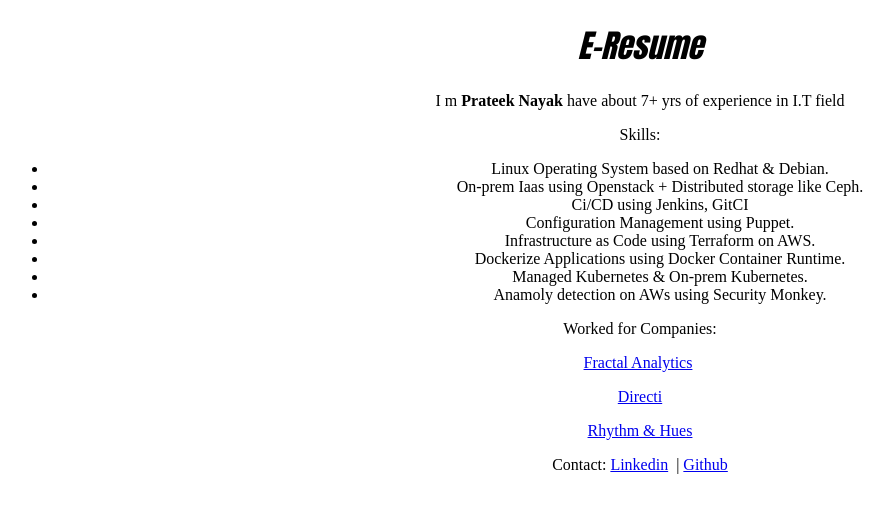
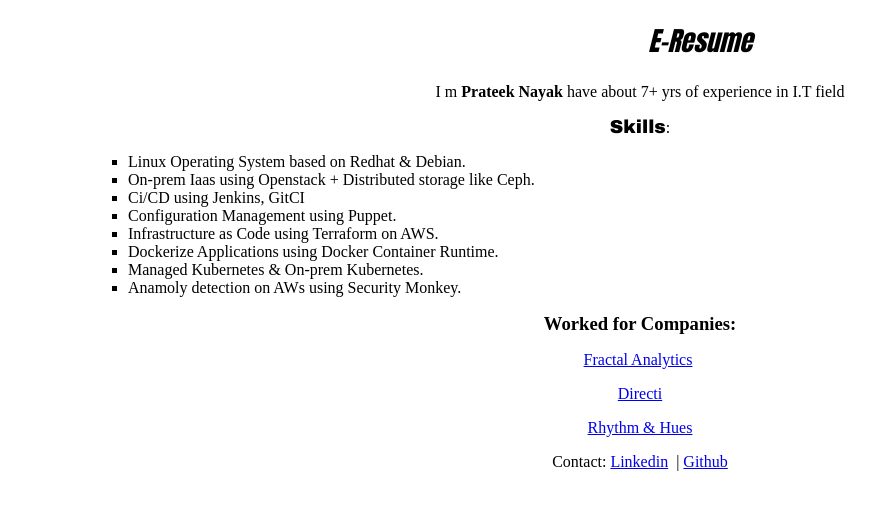
Before and after one commit to prateekn/prateekn.github.io, a plain HTML site: page index.html in a window 1280 px wide. Shown: the whole page, without its empty margins (0-890 px from the left). Drawn offline with Linux system fonts and the light colour scheme.

Commit message:
Update index.html

```diff
--- a/index.html
+++ b/index.html
@@ -1,8 +1,12 @@
 <!DOCTYPE html >
-<h1 style="text-align: center;"><em><strong><span style="font-family: impact, chicago;">E-Resume</span></strong></em></h1>
+<h1 style="text-align: center; padding-left: 120px;"><span style="font-size: 20pt;"><em><strong><span style="font-family: impact, chicago;">E-Resume</span></strong></em></span></h1>
 <p style="text-align: center;">I m <strong>Prateek Nayak</strong> have about 7+ yrs of experience in I.T field</p>
-<p style="text-align: center;">Skills:</p>
-<ul style="text-align: center;">
+<p style="text-align: center;"><span style="font-family: 'arial black', 'avant garde'; font-size: 14pt;"><strong>Skills</strong></span>:</p>
+<ul>
+<li style="list-style-type: none;">
+<ul>
+<li style="list-style-type: none;">
+<ul>
 <li>Linux Operating System based on Redhat &amp; Debian.</li>
 <li>On-prem Iaas using Openstack + Distributed storage like Ceph.</li>
 <li>Ci/CD using Jenkins, GitCI</li>
@@ -10,11 +14,14 @@
 <li>Infrastructure as Code using Terraform on AWS.</li>
 <li>Dockerize Applications using Docker Container Runtime.</li>
 <li>Managed Kubernetes &amp; On-prem Kubernetes.</li>
-<li>Anamoly detection on AWs using Security Monkey.</li>
+<li>Anamoly detection on AWs using Security Monkey.&nbsp;</li>
 </ul>
-<p style="text-align: center;">Worked for Companies:</p>
+</li>
+</ul>
+</li>
+</ul>
+<p style="text-align: center;"><span style="font-size: 14pt;"><strong>Worked for Companies:</strong></span></p>
 <p style="text-align: center;"><a href="https://fractal.ai" target="_blank">Fractal Analytics</a>&nbsp;</p>
 <p style="text-align: center;"><a href="https://www.directi.com" target="_blank">Directi</a></p>
 <p style="text-align: center;"><a href="http://rhythm.com/" target="_blank">Rhythm &amp; Hues</a></p>
-<p style="text-align: center;">Contact: <a href="https://www.linkedin.com/in/prateekn/" target="_blank">Linkedin</a>&nbsp; | <a href="https://github.com/prateekn">Github</a></p>
-</html>
+<p style="text-align: center;">Contact: <a href="https://www.linkedin.com/in/prateekn/" target="_blank">Linkedin</a>&nbsp; | <a href="https://github.com/prateekn">Github</a></p></html>
```
